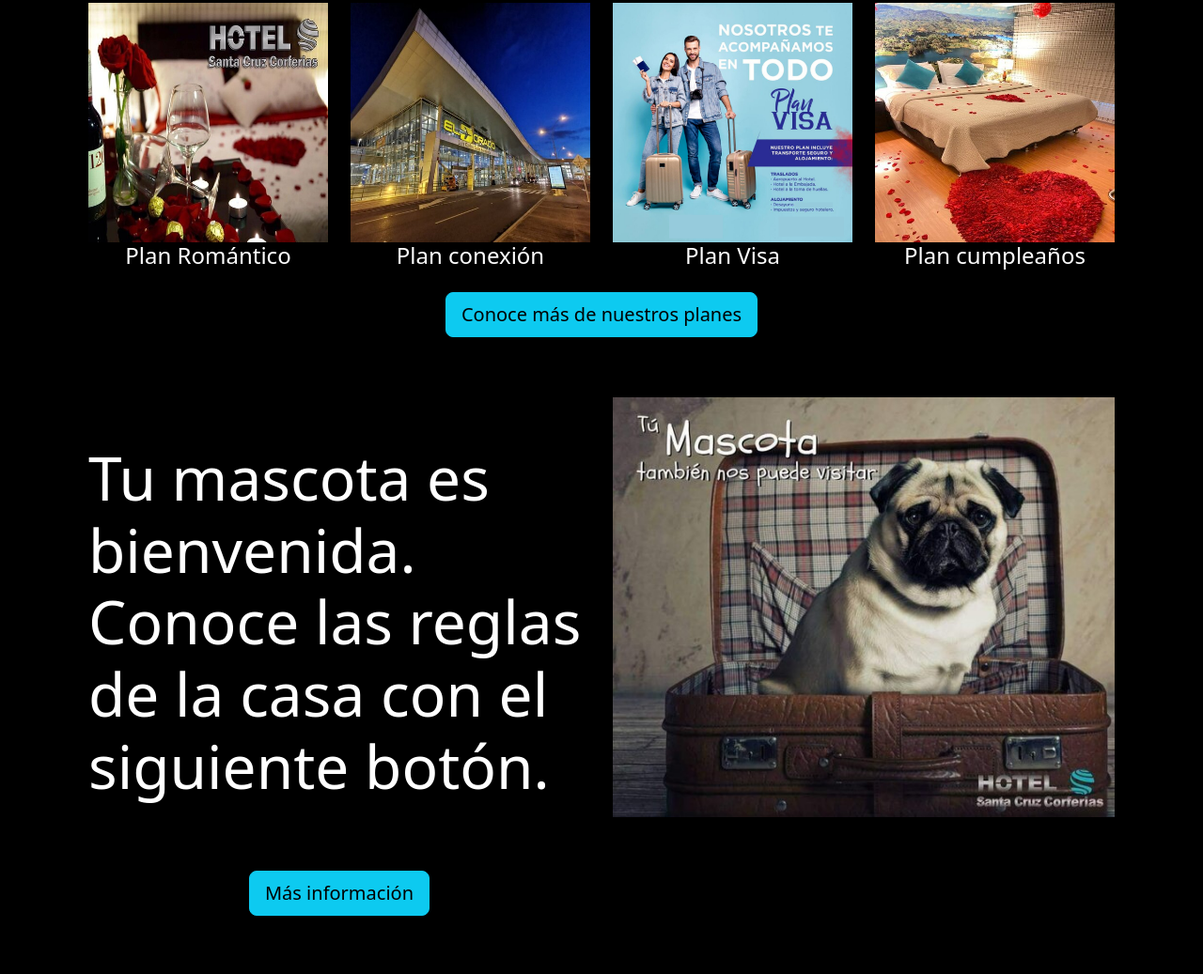
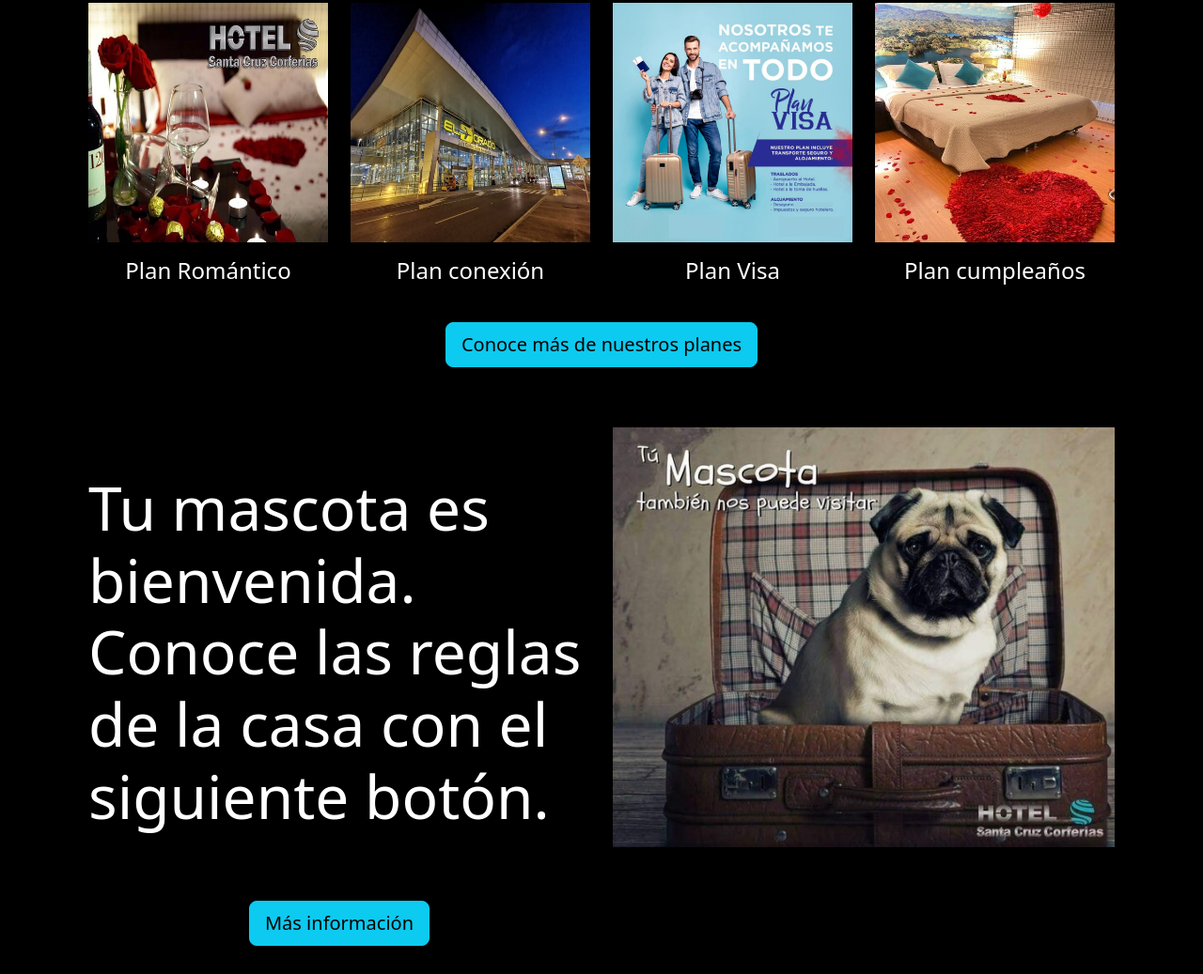
Before and after one commit to nicolascruz01/nicolascruz01.github.io, a website: page index.html in a window 1280 px wide. Shown: the part 3582-4619 px from the top of the page at 94% size. Drawn offline with nearby package versions, Linux system fonts and the light colour scheme; files whose address does not match are found by name.

Commit message:
arreglo planes index

```diff
--- a/index.html
+++ b/index.html
@@ -211,25 +211,25 @@
                 <div class="row">
                     <div class="col-sm-12 col-md-12 col-lg-3 col-xl-3 d-flex flex-column align-self-center">
                         <img src="./images/plan-romantico.jpg" alt="plan romantico" class="img-fluid">
-                        <h4 class="align-self-center">
+                        <h4 class="align-self-center py-3">
                             Plan Romántico
                         </h4>
                     </div>
                     <div class="col-sm-12 col-md-12 col-lg-3 col-xl-3 d-flex flex-column align-self-center">
                         <img src="./images/aeropuerto-eldorado-bogota.jpg" alt="plan conexion" class="img-fluid">
-                        <h4 class="align-self-center">
+                        <h4 class="align-self-center py-3">
                             Plan conexión
                         </h4>
                     </div>
                     <div class="col-sm-12 col-md-12 col-lg-3 col-xl-3 d-flex flex-column align-self-center">
                         <img src="./images/plan-visa.png" alt="plan visa" class="img-fluid">
-                        <h4 class="align-self-center">
+                        <h4 class="align-self-center py-3">
                             Plan Visa
                         </h4>
                     </div>
                     <div class="col-sm-12 col-md-12 col-lg-3 col-xl-3 d-flex flex-column align-self-center">
                         <img src="./images/plan-cumpleanos.jpg" alt="plan cumpleanos" class="img-fluid">
-                        <h4 class="align-self-center">
+                        <h4 class="align-self-center py-3">
                             Plan cumpleaños
                         </h4>
                     </div>
```
